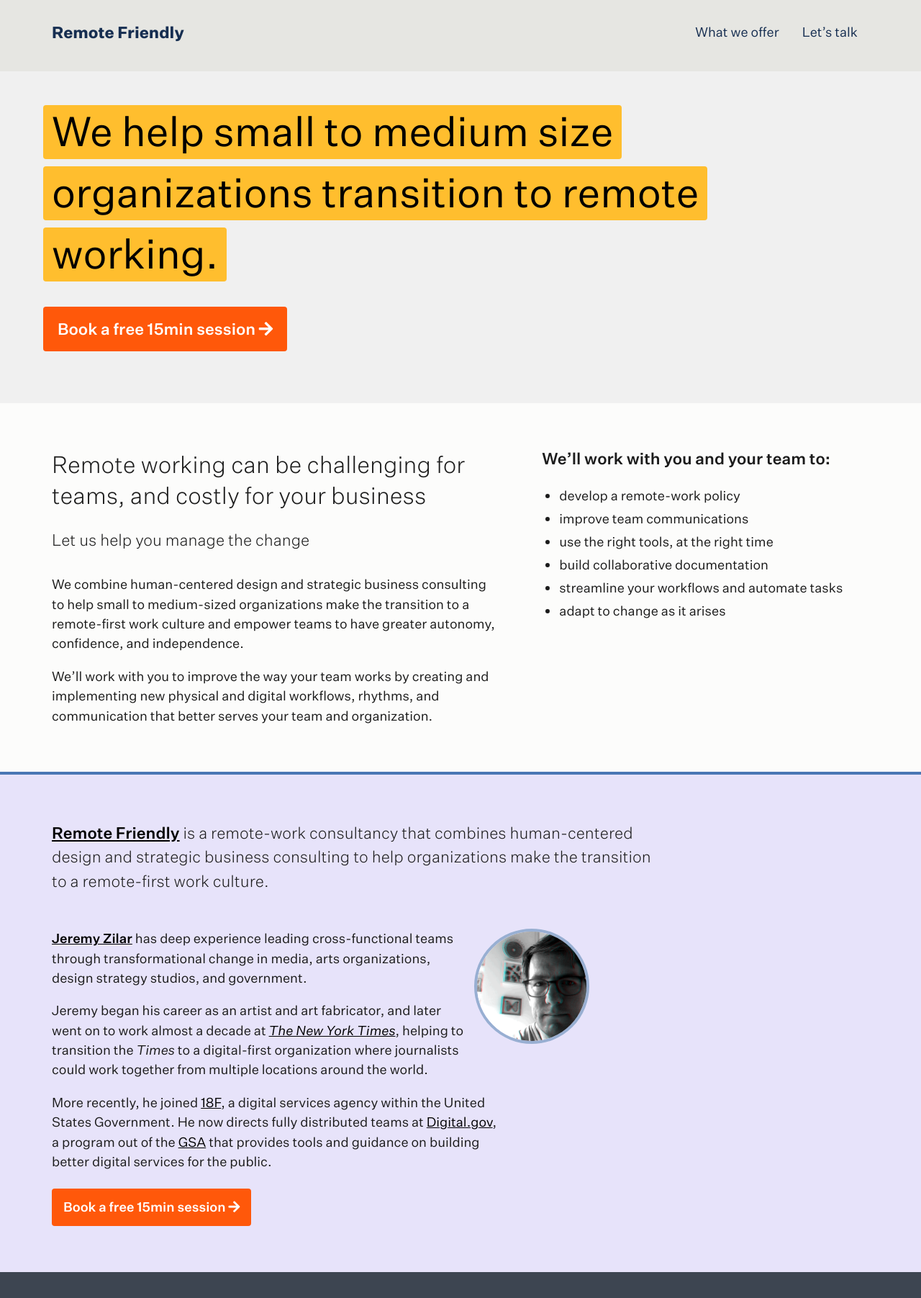
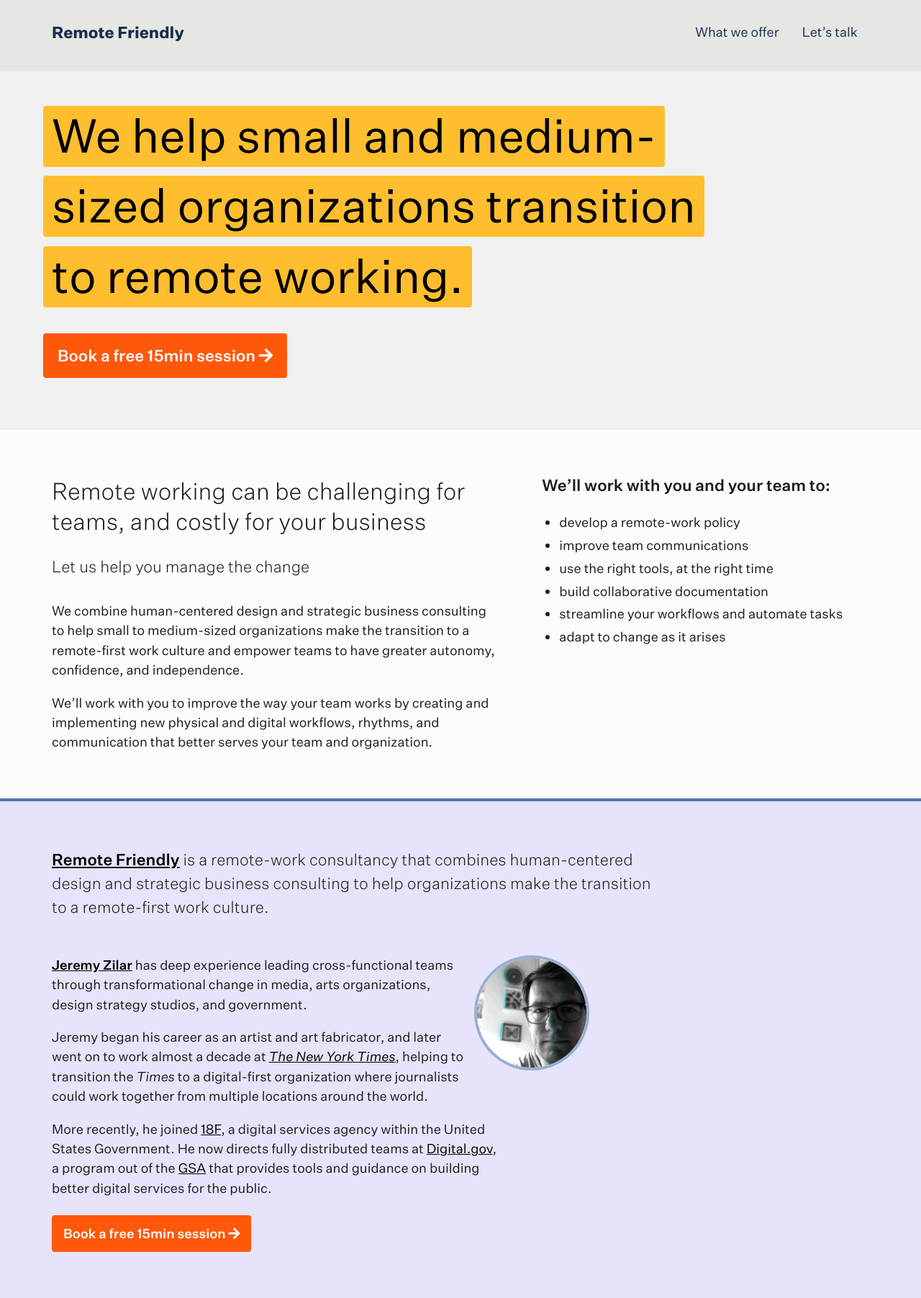
Before and after one commit to jeremyzilar/remotework.team, a Jekyll site: the page built from index.md, in a window 1280 px wide. Shown: the whole page at 72% size. Built offline with Jekyll 4.4.1, drawn with Linux system fonts in a browser that asks for light colours; nearby versions of some CDN libraries; before the commit the page ends 1767 px from its top, so only the background shows below that.

Commit message:
update copy

```diff
--- a/_config.yml
+++ b/_config.yml
@@ -15,7 +15,7 @@
 # in the templates via {{ site.myvariable }}.
 title: Remote Friendly
 email: jeremyzilar@gmail.com
-description: "We help small to medium-size organizations transition to remote working."
+description: "We help small and medium-sized organizations transition to remote working."
 baseurl: "/" # the subpath of your site, e.g. /blog
 url: "https://remote-team.work/" # the base hostname & protocol for your site, e.g. http://example.com
 twitter_username: jeremyzilar
@@ -50,7 +50,7 @@ github:
   repository: remotework.team
   default_branch: master
 
-hero__heading: "We help small to medium size organizations transition to remote working."
+hero__heading: "We help small and medium-sized organizations transition to remote working."
 hero__callout: "Strategic business consulting to help organizations transition to a remote-first work culture and empower teams to have greater productivity and independence."
 
 # Verify ownership in Google webmaster tools
--- a/_includes/hero.html
+++ b/_includes/hero.html
@@ -1,7 +1,7 @@
 <section class="hero" aria-label="Introduction">
   <div class="grid-container grid-container-desktop-lg">
     <div class="grid-row">
-      <div class="grid-col-12 tablet:grid-col-12">
+      <div class="grid-col-12 tablet:grid-col-10">
         <h1><span>{{ site.hero__heading }}</span></h1>
         <a class="usa-button" href="https://calendly.com/jeremyzilar/online"><span>Book a free 15min session</span> <i class="fas fa-arrow-right"></i></a>
       </div>
--- a/src/_hero.scss
+++ b/src/_hero.scss
@@ -15,6 +15,9 @@
     @include u-line-height('sans', 5);
     @include u-text('normal');
     @include at-media('tablet') {
+      @include u-font('sans', '2xl');
+    }
+    @include at-media('desktop') {
       @include u-position('relative');
       @include u-left('neg-1');
       @include u-font('sans', '3xl');
--- a/src/uswds/_uswds-theme-typography.scss
+++ b/src/uswds/_uswds-theme-typography.scss
@@ -360,7 +360,7 @@ $theme-type-scale-md: 7;
 $theme-type-scale-lg: 9;
 $theme-type-scale-xl: 12;
 $theme-type-scale-2xl: 13;
-$theme-type-scale-3xl: 16;
+$theme-type-scale-3xl: 17;
 
 /*
 ----------------------------------------
```
Also changed, not shown: assets/dist/styles.css, 1 other file.
